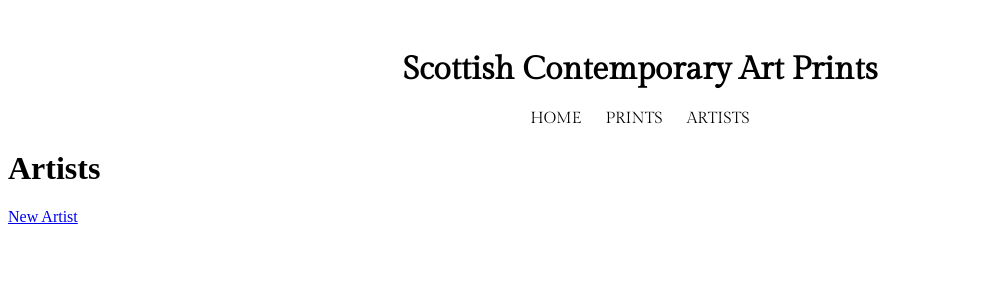
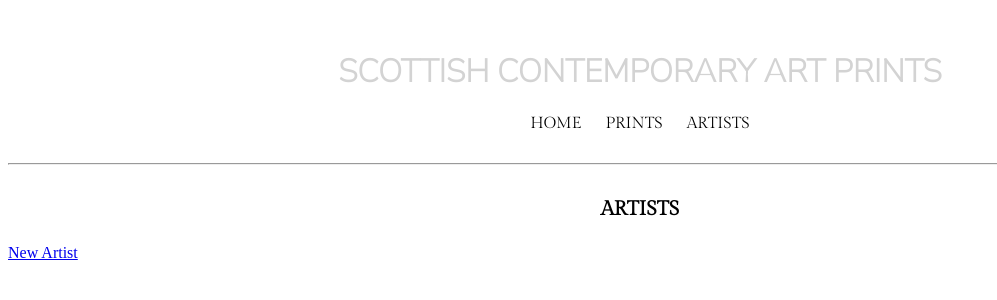
Before and after one commit to stephaniepboyne/First-Project-, a Flask app: page /artists in a window 1280 px wide. Shown: the top 300 px of the page, without its empty margins (0-997 px from the left). Run offline with Flask 2, Linux system fonts and the light colour scheme; data that the repository does not hold is empty; some libraries are stand-ins or nearby versions.

Commit message:
css first commit

```diff
--- a/static/css/main.css
+++ b/static/css/main.css
@@ -1,11 +1,13 @@
 body > header > h1 {
-    font-family: 'Gilda Display', serif;
+    font-family: 'Nunito Sans', sans-serif;
     text-align: center;
     margin-top: 50px;
+    color: lightgray;
 }
 
 .navigation {
     text-align: center;
+    margin-bottom: 30px;
 }
 .navigation > a {
     font-family: 'Gilda Display', serif;
@@ -31,3 +33,11 @@ body > header > h1 {
     width: 45%;
 
 }
+
+.artists {
+    font-family: 'Gilda Display', serif;
+    padding: 10px;
+    color: black;
+    text-align: center;
+    font-size: x-small;
+}
--- a/templates/artists/index.html
+++ b/templates/artists/index.html
@@ -1,7 +1,8 @@
 {% extends "base.html" %}
 
 {% block content %}
-<h1>Artists</h1>
+<hr>
+<div class ="artists"><h1>ARTISTS</h1></div>
 
 <a href="artists/new">New Artist</a>
 
--- a/templates/base.html
+++ b/templates/base.html
@@ -6,11 +6,12 @@
     <meta name="viewport" content="width=device-width, initial-scale=1.0">
     <title>Scottish Contemporary Art Prints</title>
     <link rel="stylesheet" href="{{ url_for('static', filename='css/main.css') }}">
+    <link href="https://fonts.googleapis.com/css2?family=Nunito+Sans:wght@200&display=swap" rel="stylesheet">
     <link href="https://fonts.googleapis.com/css2?family=Gilda+Display&display=swap" rel="stylesheet">
 </head>
 <body>
     <header>
-        <h1>Scottish Contemporary Art Prints</h1>
+        <h1>SCOTTISH CONTEMPORARY ART PRINTS</h1>
         <nav>
             <div class="navigation">
                 <a href="/">HOME</a>
--- a/templates/prints/index.html
+++ b/templates/prints/index.html
@@ -1,6 +1,7 @@
 {% extends "base.html" %}
 
 {% block content %}
+<hr>
 <h1>Prints</h1>
 
 <a href="prints/new">New Print</a>
```
